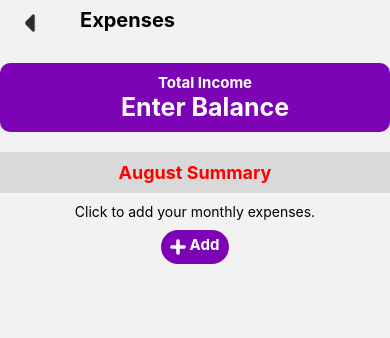
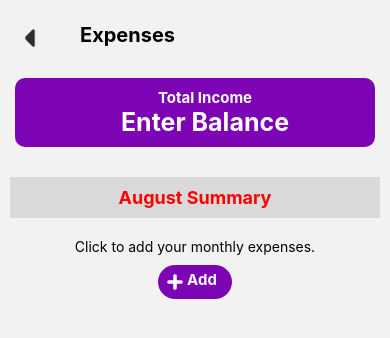
Before and after one commit to Chifrica/Financio, a React Native app: screen /Expenses in a window 390 px wide. Shown: the top 338 px of the page. Built offline with nearby package versions, Linux system fonts and the light colour scheme.

Commit message:
update the styles

```diff
--- a/src/frontend/finance/expenses/index.js
+++ b/src/frontend/finance/expenses/index.js
@@ -151,7 +151,7 @@ const Expenses = ({ navigation }) => {
                     onPress={() => setIsAdding(!isAdding)}
                 >
                     <Image source={require('../../../../assets/icons/add_icon.png')} />
-                    <Text style={{ color: '#fff', fontSize: 15, fontWeight: 'bold', paddingRight: 5 }}>Add</Text>
+                    <Text style={{ color: '#fff', fontSize: 15, fontWeight: 'bold', paddingRight: 10 }}>Add</Text>
                 </TouchableOpacity>
             </View>
         </ScrollView>
--- a/src/frontend/finance/expenses/style.js
+++ b/src/frontend/finance/expenses/style.js
@@ -8,6 +8,7 @@ const style = StyleSheet.create({
 
     topName: {
         flexDirection: 'row',
+        marginTop: 15,
         marginBottom: 20,
         paddingLeft: 20,
         paddingTop: 5
@@ -23,6 +24,9 @@ const style = StyleSheet.create({
 
     cardBalance: {
         marginTop: 5,
+        marginBottom: 20,
+        marginLeft: 15,
+        marginRight: 15,
         backgroundColor: '#7C04B4',
         borderRadius: 10,
         paddingTop: 10,
@@ -30,7 +34,6 @@ const style = StyleSheet.create({
         paddingRight: 10,
         paddingLeft: 30,
         elevation: 10,
-        marginBottom: 20
     },
 
     subTopNameTxt: {
@@ -43,6 +46,7 @@ const style = StyleSheet.create({
     summary: {
         backgroundColor: '#D9D9D9',
         padding: 10,
+        margin: 10
     },
 
     june: {
--- a/src/frontend/home/index.js
+++ b/src/frontend/home/index.js
@@ -87,26 +87,31 @@ const Home = ({ navigation }) => {
 
                 {/* Monthly Log */}
                 <View style={style.juneLog}>
-                    <Text style={style.juneLogTopTxt}>JUNE LOG</Text>
+                    <Text style={style.juneLogTopTxt}>JULY LOG</Text>
                     <View style={style.juneLogViewTxt}>
                         <View style={style.juneLogTxt}>
-                            <Text style={style.juneLogTxtAll}>INCOME</Text>
-                            <Text style={style.juneLogTxtAll}>11,000.00</Text>
+                            <Text style={style.juneLogTxtAllIncome}>INCOME</Text>
+                            <Text style={style.juneLogTxtAllIncome}>45,000.00</Text>
                         </View>
                         <Text style={{ color: '#fff' }}>___________________________________________</Text>
                         <View style={style.juneLogTxt}>
                             <Text style={style.juneLogTxtAll}>INVESTMENT</Text>
-                            <Text style={style.juneLogTxtAll}>1,000.00</Text>
+                            <Text style={style.juneLogTxtAll}>5,000.00</Text>
                         </View>
                         <Text style={{ color: '#fff' }}>___________________________________________</Text>
                         <View style={style.juneLogTxt}>
                             <Text style={style.juneLogTxtAll}>SAVINGS</Text>
-                            <Text style={style.juneLogTxtAll}>3,000.00</Text>
+                            <Text style={style.juneLogTxtAll}>7,000.00</Text>
                         </View>
                         <Text style={{ color: '#fff' }}>___________________________________________</Text>
                         <View style={style.juneLogTxt}>
                             <Text style={style.juneLogTxtAll}>EXPENSE</Text>
-                            <Text style={style.juneLogTxtAll}>7,000.00</Text>
+                            <Text style={style.juneLogTxtAll}>30,000.00</Text>
+                        </View>
+                        <Text style={{ color: '#fff' }}>___________________________________________</Text>
+                        <View style={style.juneLogTxt}>
+                            <Text style={style.juneLogTxtAllBalance}>BALANCE</Text>
+                            <Text style={style.juneLogTxtAllBalance}>3,000.00</Text>
                         </View>
                     </View>
                 </View>
--- a/src/frontend/home/style.js
+++ b/src/frontend/home/style.js
@@ -152,8 +152,21 @@ const style = StyleSheet.create({
         justifyContent: 'space-between',
     },
 
+    juneLogTxtAllIncome: {
+        color: 'blue',
+        fontSize: 13,
+        fontWeight: 'bold',
+        paddingTop: 5
+    },
+
     juneLogTxtAll: {
         color: '#7C04B4',
+        fontSize: 13,
+        fontWeight: 'bold',
+        paddingTop: 5
+    },
+    juneLogTxtAllBalance: {
+        color: 'red',
         fontSize: 13,
         fontWeight: 'bold',
         paddingTop: 5
--- a/src/frontend/login/index.js
+++ b/src/frontend/login/index.js
@@ -3,9 +3,8 @@ import style from './style';
 import SignUp from '../signup';
 import { useContext, useState } from 'react';
 import BottomNavigation from '../../navigation/bottomNavigation';
-import { ImageContext } from '../context/imageContext';
 
-const financioIcon = require('../../../assets/img/financio logo.png');
+const financioIcon = require('../../../assets/financio-logo.png');
 
 const Login = ({navigation}) => {
     const [ regNumber1, setRegNumber1 ] = useState('');
--- a/src/frontend/login/style.js
+++ b/src/frontend/login/style.js
@@ -11,8 +11,8 @@ const style = StyleSheet.create({
     icon: {
         marginTop: 40,
         alignSelf: 'center',
-        height: 100,
-        width: 100,
+        height: 80,
+        width: 80,
     },
 
     container_2: {
--- a/src/frontend/profile/index.js
+++ b/src/frontend/profile/index.js
@@ -123,10 +123,10 @@ const Profile = () => {
                             <Image source={require('../../../assets/bottom icons/saving-blur.png')} style={{ height: 20, width: 20 }} />
                             <Text style={style.settingsTxt}>Savings</Text>
                         </View>
-                        <View style={style.expense}>
+                        {/* <View style={style.expense}>
                             <Image source={require('../../../assets/bottom icons/investment-blur.png')} style={{ height: 20, width: 20 }} />
                             <Text style={style.settingsTxt}>Expenses</Text>
-                        </View>
+                        </View> */}
                     </View>
                 </View>
 
--- a/src/frontend/profile/style.js
+++ b/src/frontend/profile/style.js
@@ -17,7 +17,7 @@ const style = StyleSheet.create({
         textAlign: 'center',
         fontWeight: 'bold',
         fontSize: 20,
-        marginTop: 5
+        marginTop: 15
     },
 
     topImage: {
@@ -32,7 +32,7 @@ const style = StyleSheet.create({
 
     profileView: {
         flexDirection: 'row',
-        marginTop: 20,
+        marginTop: 10,
         marginBottom: 20
     },
 
--- a/src/frontend/savings/index.js
+++ b/src/frontend/savings/index.js
@@ -16,7 +16,7 @@ const Savings = ({navigation}) => {
 
             <TouchableOpacity onPress={() => navigation.navigate(SaveForARainyDay)} style={style.body}>
                 <Image source={require('../../../assets/img/umbrella.png')} style={{marginRight: 3, height: 20, width: 20}} />
-                <Text style={style.bodyTxt}>Save for a rainy day</Text>
+                <Text style={style.bodyTxt}>Save for a rainy season</Text>
             </TouchableOpacity>
 
             <TouchableOpacity onPress={() => navigation.navigate(BuyAHome)}  style={style.body}>
--- a/src/frontend/savings/save for a rainy day/index.js
+++ b/src/frontend/savings/save for a rainy day/index.js
@@ -8,7 +8,7 @@ const SaveForARainyDay = ({navigation}) => {
                 <TouchableOpacity onPress={() => navigation.goBack()}>
                     <Image source={require('../../../../assets/icons/return_back_icon.png')} style={{ height: 30, width: 20 }} />
                 </TouchableOpacity>
-                <Text style={style.topNameTxt}>Saving for a Rainy Day</Text>
+                <Text style={style.topNameTxt}>Saving for a Rainy Season</Text>
             </View>
 
             <View style={{backgroundColor: '#fff', padding: 10, borderRadius: 10, marginTop: 10}}>
```
